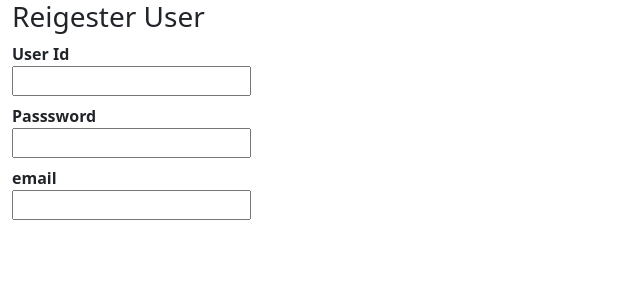
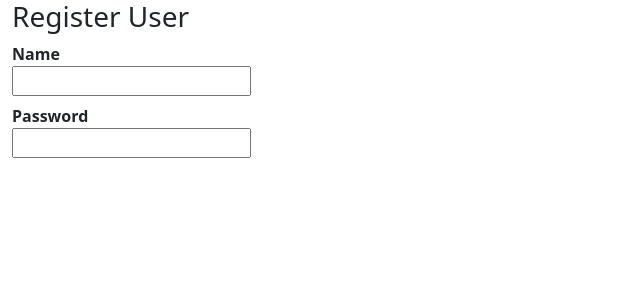
Before and after one commit to amanverma523590/recat-revise, a React (Vite) app in the folder my-project/: page / in a window 1280 px wide. Shown: the top 300 px of the page, without its empty margins (0-640 px from the left). Built offline with nearby package versions, Linux system fonts and the light colour scheme.

Commit message:
exaple 2

```diff
--- a/my-project/src/Keyboard Event/Keyboard.jsx
+++ b/my-project/src/Keyboard Event/Keyboard.jsx
@@ -1,18 +1,87 @@
-import { useEffect, useState } from "react"
+// import { useEffect, useState } from "react"
+// import axios from 'axios';
+
+
+// export function Keyboard(){
+
+//     const[users,setUsers] = useState([{user_id:''}])
+//     const[userMsg,setUserMsg] = useState('');
+//     const[validationClass,setValidationClass] = useState('')
+//     const[toggleMsg,setToggleMsg] = useState('d-none');
+//     const[emailmsg,setEmailMsg] = useState('');
+//     const[styleemail,setStyleEmail] = useState('')
+
+//     useEffect(()=>{
+//         axios.get(`user.json`)
+//         .then(response=>{
+//             setUsers(response.data);
+//             console.log(response.data)
+//         })
+//     },[])
+
+//     function handleKeyUp(e){
+//         for( let user of users ){
+//             if( user.user_id == e.target.value ){
+//                 setUserMsg('Name already taken- Try another');
+//                 setValidationClass('text-danger');
+//                 break;
+//             }else{
+//                 setUserMsg('Id available');
+//                 setValidationClass('text-success')
+//             }
+//         }
+//     }
+//     function handleKeyPress(e){
+//         if( e.which >=65 && e.which <=90 ){
+//             setToggleMsg('d-block');
+//         }else{
+//             setToggleMsg('d-none');
+//         }
+//     }
+
+//     function emailkeypress(e){
+//         if(e.which>=65 && e.which<=90){
+//             setEmailMsg("no capital");
+//             setStyleEmail('text-primary')
+//         }
+//     }
+
+
+//     return(
+//         <div className="container-fluid">
+//             <h3>Reigester User</h3>
+//             <form>
+//                 <dl>
+//                     <dt>User Id</dt>
+//                     <dd><input type="text" onKeyUp={handleKeyUp}/></dd>
+//                     <dd className={validationClass}>{userMsg}</dd>
+//                     <dt>Passsword</dt>
+//                     <dd><input type="password" onKeyPress={handleKeyPress} /></dd>
+//                     <dd className={toggleMsg}>
+//                         <span className="bi bi-exclamation-triangle text-warning">Warning Caps On</span>
+//                     </dd>
+//                     <dt>email</dt>
+//                     <dd><input type="email" onKeyPress={emailkeypress} /></dd>
+//                     <dd className={styleemail}>{emailmsg}</dd>
+//                 </dl>
+//             </form>
+//         </div>
+//     )
+// }
+import { useEffect, useState } from 'react'
 import axios from 'axios';
-
+import './key-demo.css'
 
 export function Keyboard(){
 
-    const[users,setUsers] = useState([{user_id:''}])
+    const[users,setUsers] = useState([{user_id:''}]);
     const[userMsg,setUserMsg] = useState('');
-    const[validationClass,setValidationClass] = useState('')
+    const[validationClass,setValidationClass] = useState('');
     const[toggleMsg,setToggleMsg] = useState('d-none');
-    const[emailmsg,setEmailMsg] = useState('');
-    const[styleemail,setStyleEmail] = useState('')
+    const[textStyle,setTextStyle] = useState('')
 
     useEffect(()=>{
-        axios.get(`user.json`)
+        axios.get('user.json')
         .then(response=>{
             setUsers(response.data);
             console.log(response.data)
@@ -21,50 +90,40 @@ export function Keyboard(){
 
     function handleKeyUp(e){
         for( let user of users ){
-            if( user.user_id == e.target.value ){
-                setUserMsg('Name already taken- Try another');
+            if(e.target.value == user.user_id){
+                setUserMsg('Name already exits -Try another');
                 setValidationClass('text-danger');
+                setTextStyle('invalid-style');
                 break;
             }else{
-                setUserMsg('Id available');
-                setValidationClass('text-success')
+                setUserMsg('Id aviable');
+                setValidationClass('text-success');
+                setTextStyle('valid-style')
             }
         }
     }
     function handleKeyPress(e){
-        if( e.which >=65 && e.which <=90 ){
+        if( e.which>=65 && e.which<=90 ){
             setToggleMsg('d-block');
-        }else{
-            setToggleMsg('d-none');
+        }
+        else{
+            setToggleMsg('d-none')
         }
     }
 
-    function emailkeypress(e){
-        if(e.which>=65 && e.which<=90){
-            setEmailMsg("no capital");
-            setStyleEmail('text-primary')
-        }
-    }
-
-
     return(
-        <div className="container-fluid">
-            <h3>Reigester User</h3>
-            <form>
+        <div className='container-fluid'>
+            <h3>Register User</h3>
             <dl>
-                    <dt>User Id</dt>
-                    <dd><input type="text" onKeyUp={handleKeyUp}/></dd>
+                <dt>Name</dt>
+                <dd><input type="text" onKeyUp={handleKeyUp} className={textStyle}/></dd>
                 <dd className={validationClass}>{userMsg}</dd>
-                    <dt>Passsword</dt>
+                <dt>Password</dt>
                 <dd><input type="password" onKeyPress={handleKeyPress} /></dd>
                 <dd className={toggleMsg}>
-                        <span className="bi bi-exclamation-triangle text-warning">Warning Caps On</span>
+                    <span className='bi bi-exclamation-triangle text-warning'>Warning Caps on</span>
                 </dd>
-                    <dt>email</dt>
-                    <dd><input type="email" onKeyPress={emailkeypress} /></dd>
-                    <dd className={styleemail}>{emailmsg}</dd>
             </dl>
-            </form>
         </div>
     )
 }
--- /dev/null
+++ b/my-project/src/Keyboard Event/key-demo.css
@@ -0,0 +1,10 @@
+.valid-style{
+    outline: none;
+    border: 1px solid green;
+    box-shadow: 2px 2px 2px green;
+}
+.invalid-style{
+    outline: none;
+    border: 1px solid red;
+    box-shadow: 2px 2px 2px red;
+}
```
Lines whose indentation alone changed are shown as unchanged.
